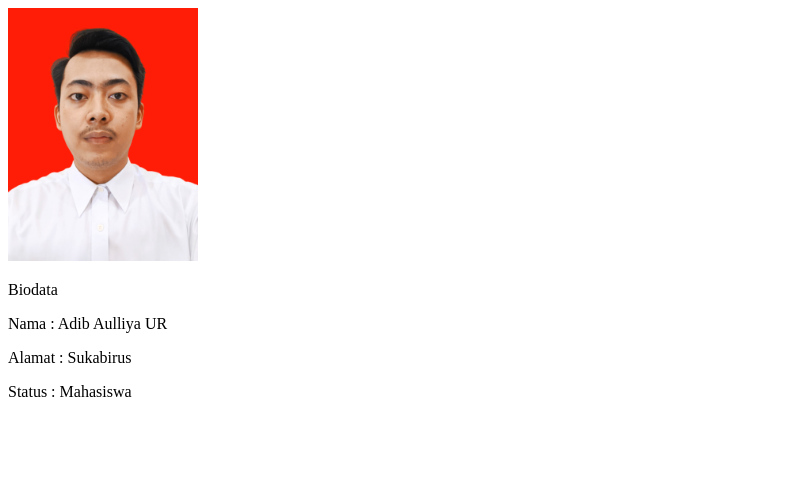
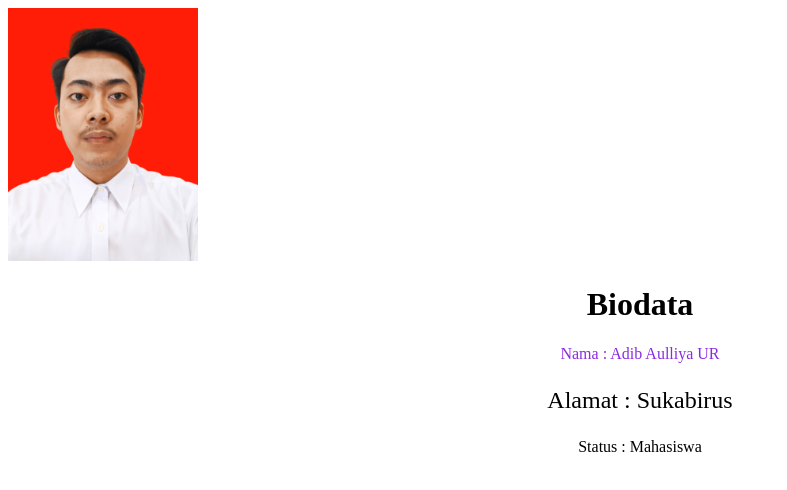
Before and after one commit to adibyrmn/WAD_project-1, a plain HTML site: page index.html in a window 1280 px wide. Shown: the whole page, without its empty margins (0-787 px from the left). Drawn offline with Linux system fonts and the light colour scheme.

Commit message:
Update index.html

```diff
--- a/index.html
+++ b/index.html
@@ -5,9 +5,9 @@
 </head>
 <body>
     <img src="20210406_144654.jpg" width="15%" height="15%">
-    <p>Biodata</p>
-    <p>Nama : Adib Aulliya UR</p>
-    <p>Alamat : Sukabirus</p>
-    <p>Status : Mahasiswa</p>
+    <h1 style="text-align: center;">Biodata</h1>
+    <p style="color: blueviolet;text-align: center;">Nama : Adib Aulliya UR<p>
+    <p style="font-size: 150%;text-align: center;">Alamat : Sukabirus</p>
+    <p style="text-align: center;">Status : Mahasiswa</p>
 
 </body>
```
